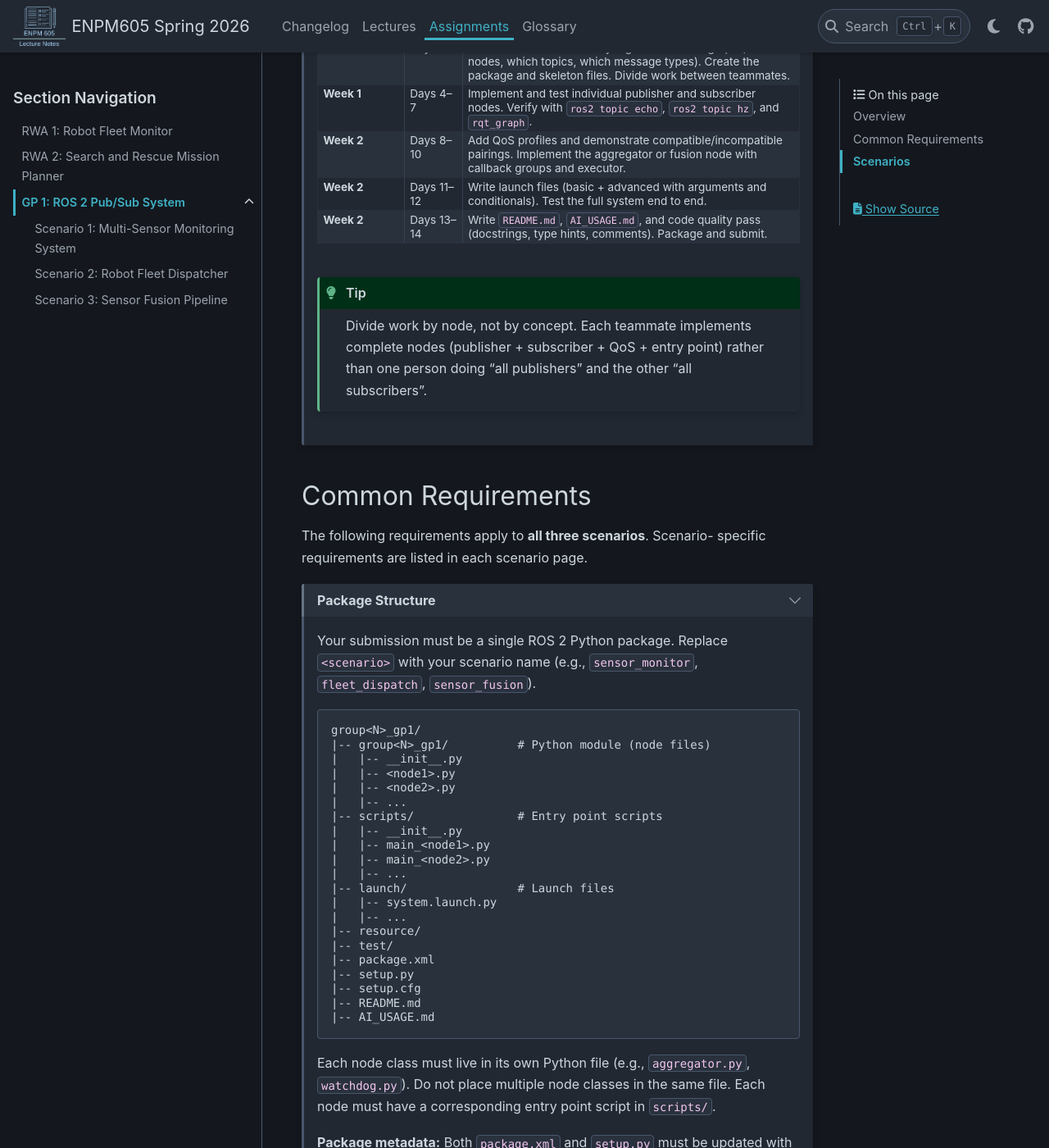
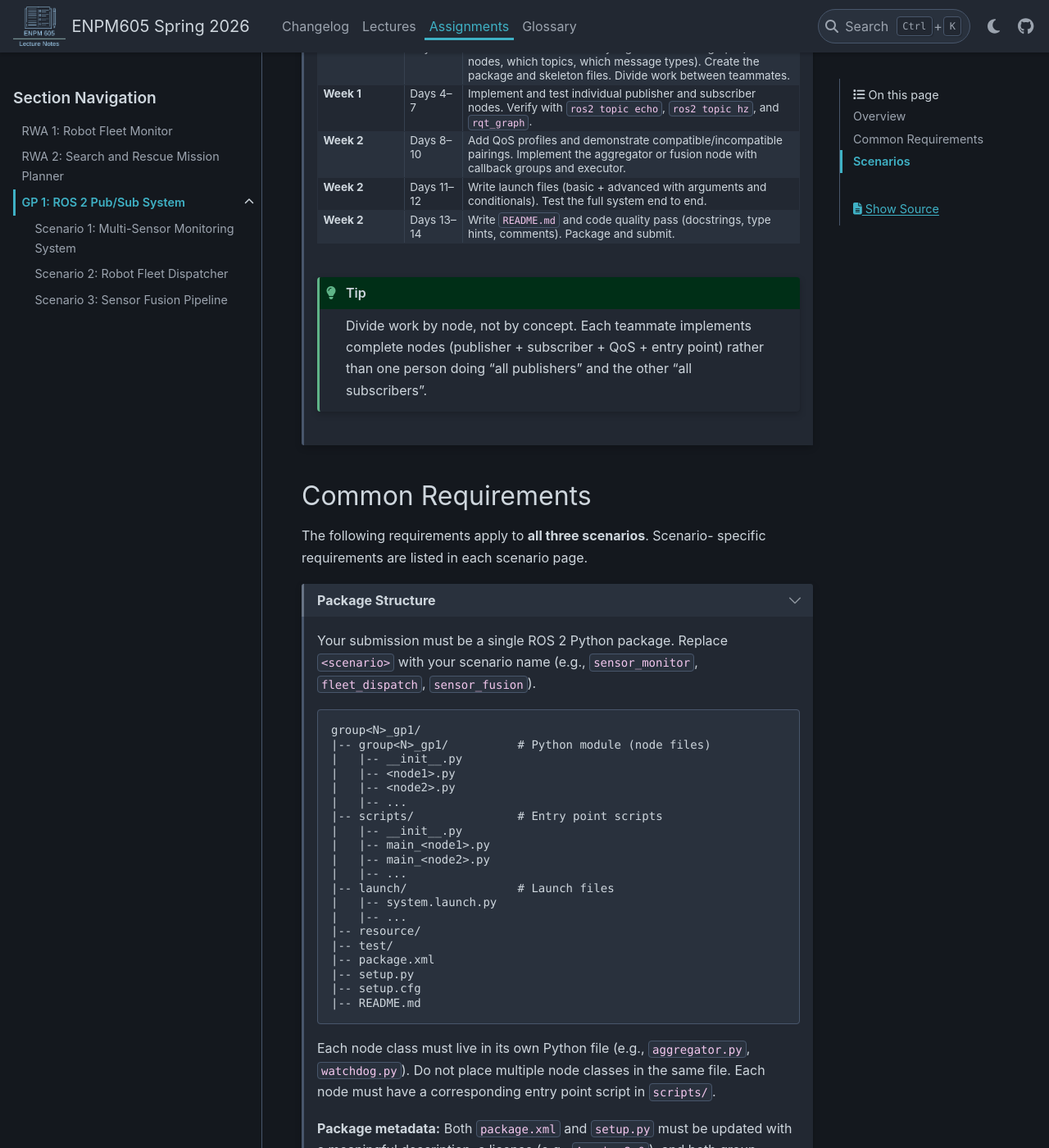
Before and after one commit to zeidk/enpm605-spring-2026-docs, a Sphinx documentation site: the page built from docs/source/assignments/gp1/gp1.rst, in a window 1280 px wide and 1400 px high, scrolled down 1776 px. Shown: the whole window at 82% size. Built offline with Sphinx 7.4.7 and the PyData theme 0.15.4, drawn with Linux system fonts in a browser that asks for light colours; some of the changed text lies outside the part shown.

Commit message:
removed the use of AI for the project

```diff
--- a/docs/source/assignments/gp1/gp1.rst
+++ b/docs/source/assignments/gp1/gp1.rst
@@ -17,7 +17,7 @@
    * - **Submission**
      - Canvas (ZIP file: ``group<N>_gp1.zip`` containing the ROS 2 package)
    * - **Collaboration**
-     - Groups of 2. AI tools are permitted with proper documentation.
+     - Groups of 2.
    * - **Late Policy**
      - 10% deduction per calendar day, up to 3 days. Zero after 3 days.
    * - **Peer Review**
@@ -140,7 +140,7 @@
           conditionals). Test the full system end to end.
       * - **Week 2**
         - Days 13--14
-        - Write ``README.md``, ``AI_USAGE.md``, and code quality pass
+        - Write ``README.md`` and code quality pass
           (docstrings, type hints, comments). Package and submit.
 
    .. tip::
@@ -187,7 +187,6 @@
       |-- setup.py
       |-- setup.cfg
       |-- README.md
-      |-- AI_USAGE.md
 
    Each node class must live in its own Python file (e.g.,
    ``aggregator.py``, ``watchdog.py``). Do not place multiple node
@@ -304,8 +303,6 @@
    **Documentation**
 
    - |box| ``README.md`` includes all required sections.
-   - |box| ``AI_USAGE.md`` documents all AI tool usage (or states "No AI
-     tools were used").
 
    **Code Quality**
 
@@ -329,7 +326,7 @@
    - Submit a ZIP file named ``group<N>_gp1.zip`` on Canvas (e.g.,
      ``group3_gp1.zip``).
    - The ZIP must contain the ROS 2 package folder with all source files,
-     launch files, ``README.md``, and ``AI_USAGE.md``.
+     launch files, and ``README.md``.
    - The ZIP must not contain ``build/``, ``install/``, ``log/``,
      ``__pycache__/``, or ``.pyc`` files.
    - Both group members must submit the same ZIP file on Canvas.
```
